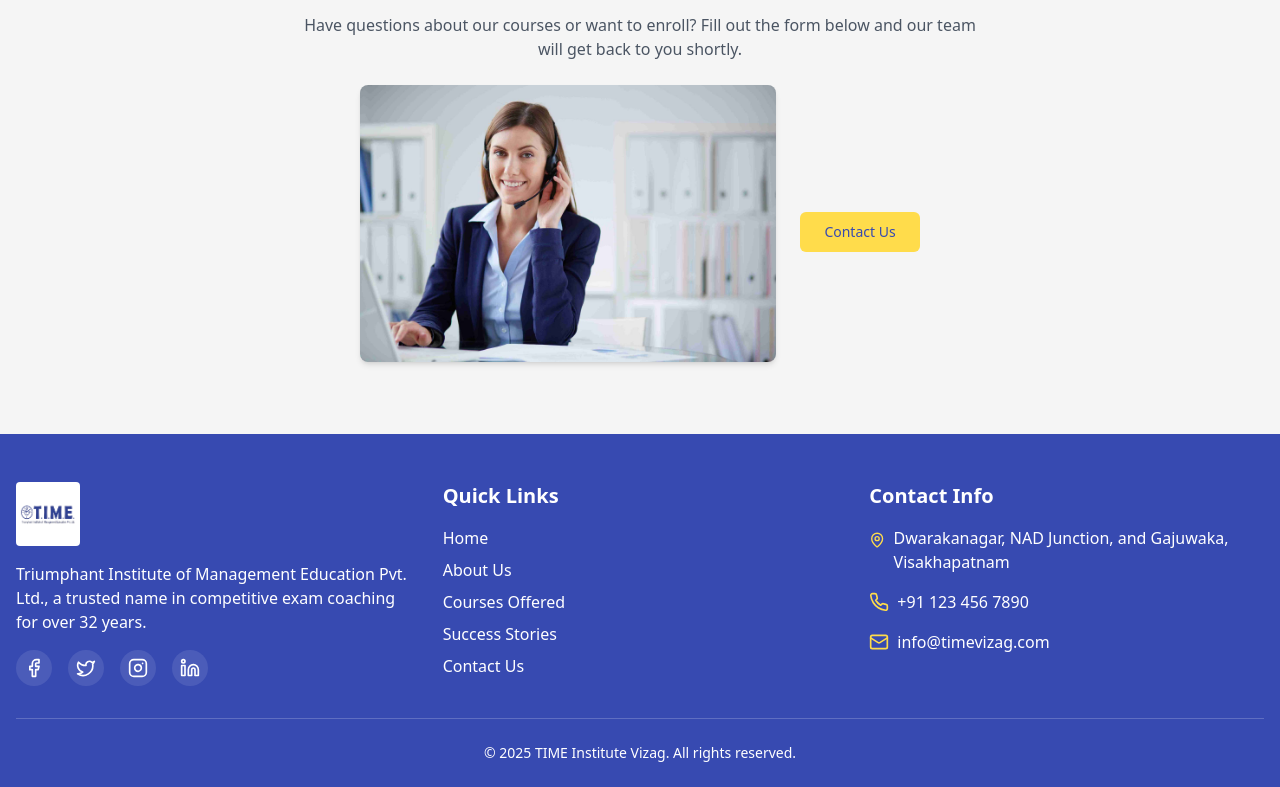
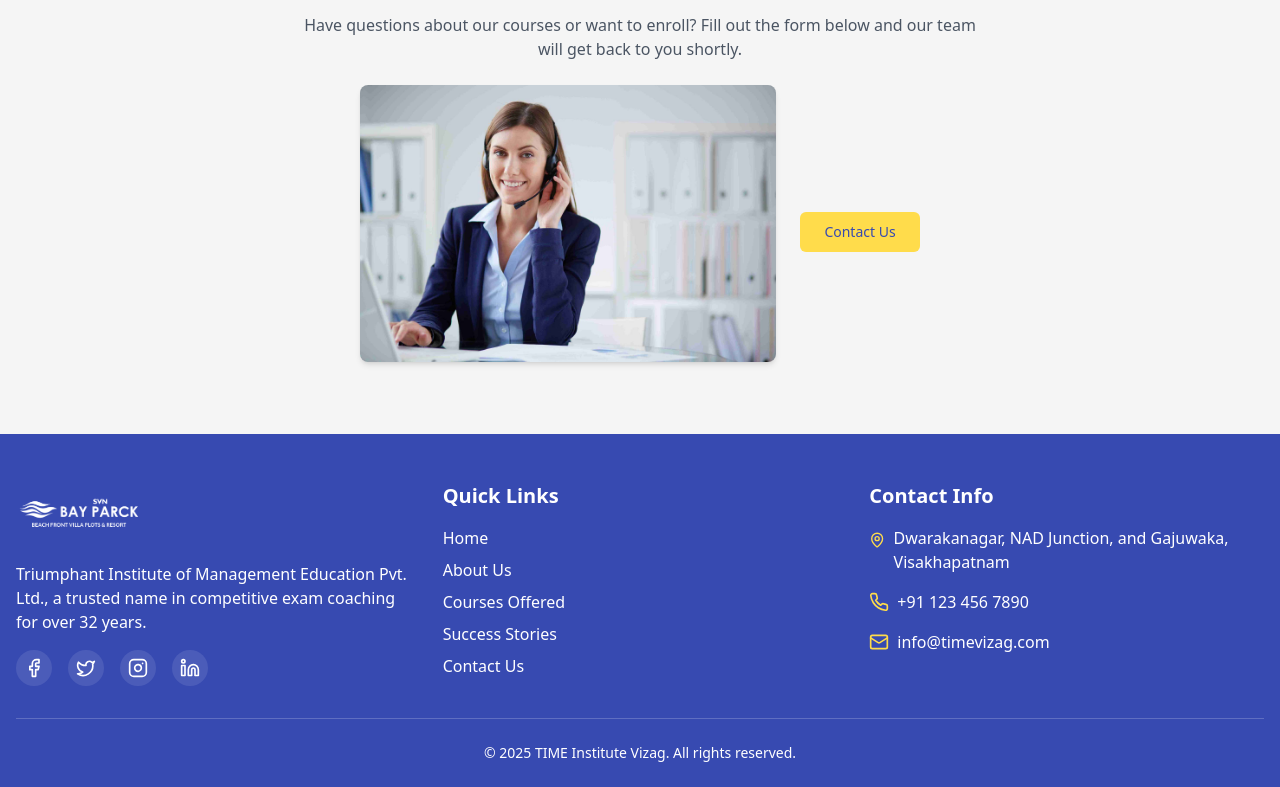
Before and after one commit to Furiprasad/time-vizag-success-hub, a React (Vite) app: page / in a window 1280 px wide. Shown: the part 3090-3877 px from the top of the page. Built offline with nearby package versions, Linux system fonts and the light colour scheme.

Commit message:
Replace footer logo
Replaced the footer logo with the provided SVG image.

```diff
--- a/src/components/Footer.tsx
+++ b/src/components/Footer.tsx
@@ -1,3 +1,4 @@
+
 import { Link } from "react-router-dom";
 import { Facebook, Twitter, Instagram, Linkedin, MapPin, Phone, Mail } from "lucide-react";
 
@@ -8,7 +9,7 @@ const Footer = () => {
         <div className="grid grid-cols-1 md:grid-cols-3 gap-8">
           <div>
             <Link to="/">
-              <img src="/lovable-uploads/0ab6f7bc-34b0-46ae-87ef-6f09e3254b91.png" alt="TIME Logo" className="h-16 bg-white rounded p-1 mb-4" />
+              <img src="/lovable-uploads/caed1faf-32f4-4261-b13b-07fe87943f2f.png" alt="SVN Logo" className="h-16 mb-4" />
             </Link>
             <p className="mb-4">
               Triumphant Institute of Management Education Pvt. Ltd., a trusted name in competitive exam coaching for over 32 years.
```
Also changed, not shown: public/lovable-uploads/caed1faf-32f4-4261-b13b-07fe87943f2f.png (added).
